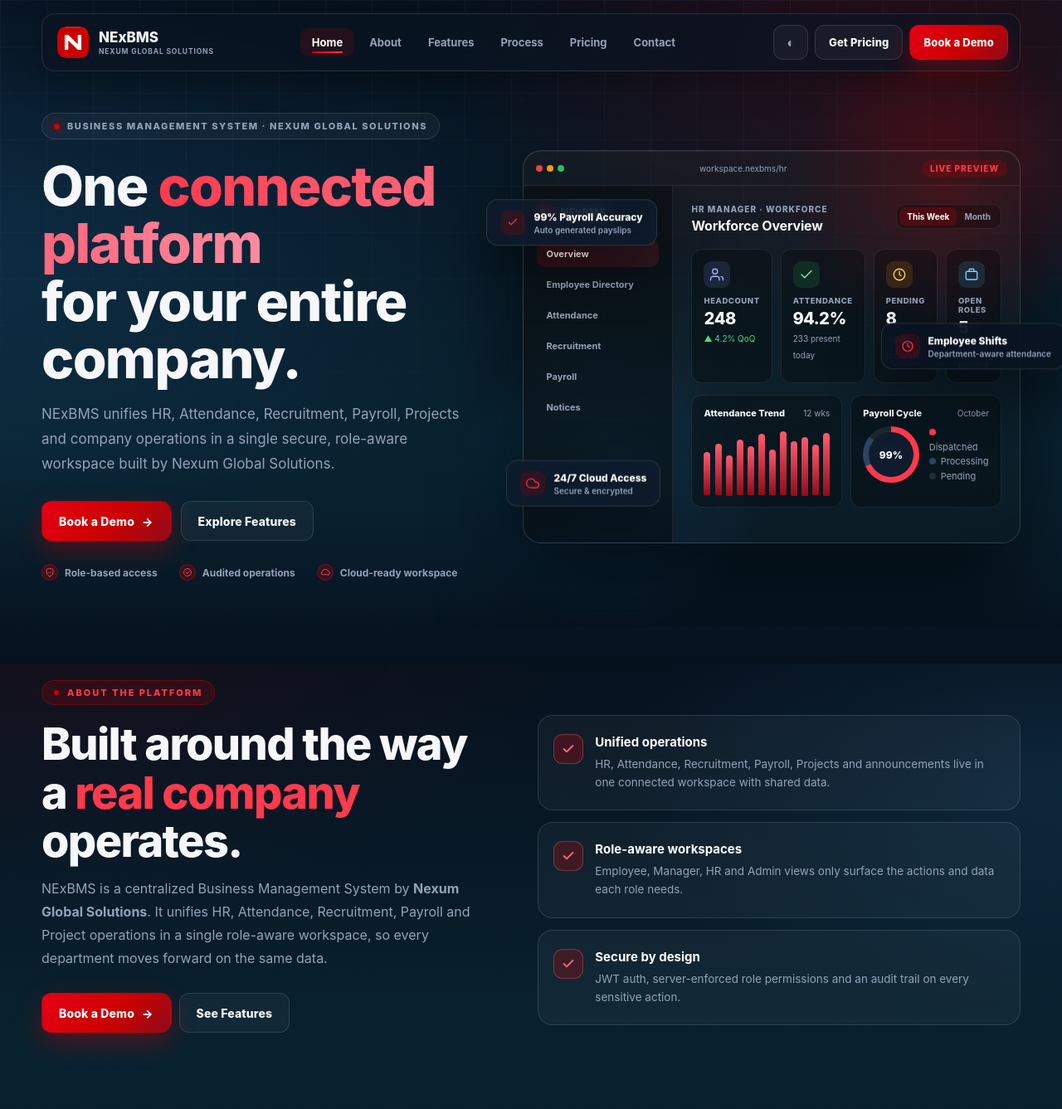
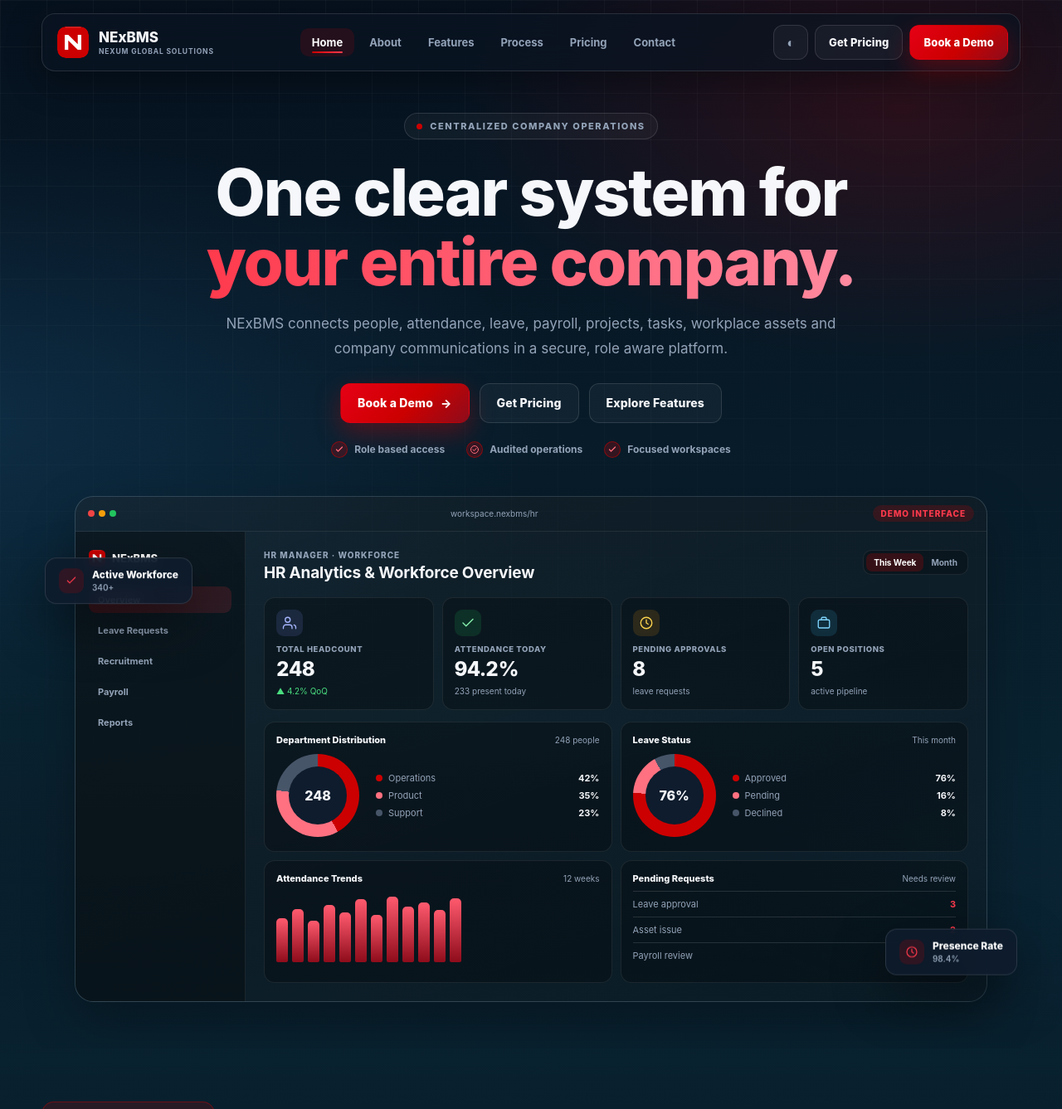
Before and after one commit to UmnaZainab/BMS-Landing-Page, a PHP site: page / in a window 1280 px wide. Shown: the top 1337 px of the page at 83% size. Run offline with PHP 8.4, Linux system fonts and the light colour scheme.

Commit message:
Restore centered hero, full width dashboard showcase, and clean geometric logo

```diff
--- a/index.html
+++ b/index.html
@@ -11,7 +11,7 @@
   <meta property="og:site_name" content="NExBMS">
   <meta property="og:url" content="https://nexbms.com/">
   <link rel="icon" type="image/svg+xml" href="./favicon.svg">
-  <link rel="stylesheet" href="./style.css?v=9">
+  <link rel="stylesheet" href="./style.css?v=10">
 </head>
 <body data-page="home">
 
@@ -25,36 +25,30 @@
     <section class="hero" id="home">
       <div class="container hero-inner">
         <div class="hero-copy">
-          <span class="eyebrow">Business Management System · Nexum Global Solutions</span>
-          <h1>One <span class="gradient-text">connected platform</span><br>for your entire <span class="flip" id="flipWord">company<span class="flip-dot">.</span></span></h1>
-          <p>NExBMS unifies HR, Attendance, Recruitment, Payroll, Projects and company operations in a single secure, role-aware workspace built by Nexum Global Solutions.</p>
+          <span class="eyebrow">Centralized Company Operations</span>
+          <h1>One clear system for<br><span class="gradient-text">your entire company.</span></h1>
+          <p>NExBMS connects people, attendance, leave, payroll, projects, tasks, workplace assets and company communications in a secure, role aware platform.</p>
           <div class="hero-actions">
             <a class="btn btn-primary" href="https://calendly.com/nexumglobalsolutions" target="_blank" rel="noopener noreferrer">Book a Demo <span>→</span></a>
+            <a class="btn btn-ghost" href="#pricing">Get Pricing</a>
             <a class="btn btn-ghost" href="#features">Explore Features</a>
           </div>
           <div class="trust">
-            <span><span class="trust-icon" aria-hidden="true"><svg viewBox="0 0 24 24" fill="none" stroke="currentColor" stroke-width="2" stroke-linecap="round" stroke-linejoin="round"><path d="M12 22s8-4 8-10V5l-8-3-8 3v7c0 6 8 10 8 10Z"/><path d="m9 12 2 2 4-4"/></svg></span>Role-based access</span>
+            <span><span class="trust-icon" aria-hidden="true"><svg viewBox="0 0 24 24" fill="none" stroke="currentColor" stroke-width="2.5" stroke-linecap="round" stroke-linejoin="round"><path d="m5 12 4 4L19 6"/></svg></span>Role based access</span>
             <span><span class="trust-icon" aria-hidden="true"><svg viewBox="0 0 24 24" fill="none" stroke="currentColor" stroke-width="2" stroke-linecap="round" stroke-linejoin="round"><circle cx="12" cy="12" r="9"/><path d="m8 12 3 3 5-6"/></svg></span>Audited operations</span>
-            <span><span class="trust-icon" aria-hidden="true"><svg viewBox="0 0 24 24" fill="none" stroke="currentColor" stroke-width="2" stroke-linecap="round" stroke-linejoin="round"><path d="M20 17.5a4.5 4.5 0 0 0-1.5-8.74A7 7 0 0 0 5.2 10.5 3.5 3.5 0 0 0 6.5 17.5H20Z"/></svg></span>Cloud-ready workspace</span>
+            <span><span class="trust-icon" aria-hidden="true"><svg viewBox="0 0 24 24" fill="none" stroke="currentColor" stroke-width="2.5" stroke-linecap="round" stroke-linejoin="round"><path d="m5 12 4 4L19 6"/></svg></span>Focused workspaces</span>
           </div>
         </div>
 
         <div class="hero-preview">
-          <span class="orb a"></span>
-          <span class="orb b"></span>
-
           <div class="metric-pills">
             <div class="pill one">
               <span class="pill-ic"><svg viewBox="0 0 24 24" fill="none" stroke="currentColor" stroke-width="1.8" stroke-linecap="round" stroke-linejoin="round"><path d="m5 12 4 4L19 6"/></svg></span>
-              <div>99% Payroll Accuracy<small>Auto generated payslips</small></div>
-            </div>
-            <div class="pill two">
-              <span class="pill-ic"><svg viewBox="0 0 24 24" fill="none" stroke="currentColor" stroke-width="1.8" stroke-linecap="round" stroke-linejoin="round"><circle cx="12" cy="12" r="9"/><path d="M12 7v5l3 2"/></svg></span>
-              <div>Employee Shifts<small>Department-aware attendance</small></div>
+              <div>Active Workforce<small>340+</small></div>
             </div>
             <div class="pill three">
-              <span class="pill-ic"><svg viewBox="0 0 24 24" fill="none" stroke="currentColor" stroke-width="1.8" stroke-linecap="round" stroke-linejoin="round"><path d="M18 10h-1.26A8 8 0 1 0 9 20h9a5 5 0 0 0 0-10Z"/></svg></span>
-              <div>24/7 Cloud Access<small>Secure &amp; encrypted</small></div>
+              <span class="pill-ic"><svg viewBox="0 0 24 24" fill="none" stroke="currentColor" stroke-width="1.8" stroke-linecap="round" stroke-linejoin="round"><circle cx="12" cy="12" r="9"/><path d="M12 7v5l3 2"/></svg></span>
+              <div>Presence Rate<small>98.4%</small></div>
             </div>
           </div>
 
@@ -62,71 +56,69 @@
             <div class="browser">
               <span class="dots"><i></i><i></i><i></i></span>
               <span>workspace.nexbms/hr</span>
-              <span class="demo-tag">LIVE PREVIEW</span>
+              <span class="demo-tag">DEMO INTERFACE</span>
             </div>
             <div class="app">
               <aside class="sidebar">
                 <div class="side-brand"><svg viewBox="0 0 38 38" width="20" height="20" aria-hidden="true"><rect width="38" height="38" rx="10" fill="#CC0000"/><path d="M10 1h18" stroke="#FFFFFF" stroke-opacity=".22" stroke-linecap="round"/><path d="M9 28V10h4.3l11.4 11.3V10H29v18h-4.3L13.3 16.7V28Z" fill="#FFFFFF"/><path d="M15 10h2.4l2.8 2.8h-2.4Z" fill="#CC0000"/></svg>NExBMS</div>
                 <div class="side-item active">Overview</div>
-                <div class="side-item">Employee Directory</div>
-                <div class="side-item">Attendance</div>
+                <div class="side-item">Leave Requests</div>
                 <div class="side-item">Recruitment</div>
                 <div class="side-item">Payroll</div>
-                <div class="side-item">Notices</div>
+                <div class="side-item">Reports</div>
               </aside>
               <div class="app-main">
                 <div class="hd-head">
                   <div>
                     <small>HR MANAGER · WORKFORCE</small>
-                    <h3>Workforce Overview</h3>
+                    <h3>HR Analytics &amp; Workforce Overview</h3>
                   </div>
                   <div class="hd-seg"><span class="on">This Week</span><span>Month</span></div>
                 </div>
                 <div class="hd-kpis">
                   <div class="hd-kpi">
                     <span class="hd-ic indigo"><svg viewBox="0 0 24 24" fill="none" stroke="currentColor" stroke-width="1.8" stroke-linecap="round" stroke-linejoin="round"><path d="M16 21v-2a4 4 0 0 0-4-4H6a4 4 0 0 0-4 4v2"/><circle cx="9" cy="7" r="4"/><path d="M22 21v-2a4 4 0 0 0-3-3.87"/></svg></span>
-                    <small>Headcount</small>
+                    <small>Total Headcount</small>
                     <strong><span data-to="248">0</span></strong>
                     <em class="up">▲ 4.2% QoQ</em>
                   </div>
                   <div class="hd-kpi">
                     <span class="hd-ic emerald"><svg viewBox="0 0 24 24" fill="none" stroke="currentColor" stroke-width="1.8" stroke-linecap="round" stroke-linejoin="round"><path d="M20 6 9 17l-5-5"/></svg></span>
-                    <small>Attendance</small>
+                    <small>Attendance Today</small>
                     <strong><span data-to="94.2" data-dec="1">0</span>%</strong>
                     <em>233 present today</em>
                   </div>
                   <div class="hd-kpi">
                     <span class="hd-ic amber"><svg viewBox="0 0 24 24" fill="none" stroke="currentColor" stroke-width="1.8" stroke-linecap="round" stroke-linejoin="round"><circle cx="12" cy="12" r="9"/><path d="M12 7v5l3 2"/></svg></span>
-                    <small>Pending</small>
+                    <small>Pending Approvals</small>
                     <strong><span data-to="8">0</span></strong>
                     <em>leave requests</em>
                   </div>
                   <div class="hd-kpi">
                     <span class="hd-ic sky"><svg viewBox="0 0 24 24" fill="none" stroke="currentColor" stroke-width="1.8" stroke-linecap="round" stroke-linejoin="round"><rect x="3" y="7" width="18" height="13" rx="2"/><path d="M8 7V5a2 2 0 0 1 2-2h4a2 2 0 0 1 2 2v2"/></svg></span>
-                    <small>Open Roles</small>
+                    <small>Open Positions</small>
                     <strong><span data-to="5">0</span></strong>
                     <em>active pipeline</em>
                   </div>
                 </div>
                 <div class="hd-grid">
                   <div class="hd-card">
-                    <div class="hd-card-h"><b>Attendance Trend</b><span style="color:var(--muted);font-size:10px">12 wks</span></div>
-                    <div class="hd-chart">
-                      <i style="height:62%"></i><i style="height:74%"></i><i style="height:58%"></i><i style="height:80%"></i><i style="height:70%"></i><i style="height:88%"></i><i style="height:66%"></i><i style="height:92%"></i><i style="height:78%"></i><i style="height:84%"></i><i style="height:73%"></i><i style="height:90%"></i>
-                    </div>
+                    <div class="hd-card-h"><b>Department Distribution</b><span>248 people</span></div>
+                    <div class="donut-row"><div class="donut department"><span>248</span></div><ul><li><i></i>Operations <b>42%</b></li><li><i></i>Product <b>35%</b></li><li><i></i>Support <b>23%</b></li></ul></div>
                   </div>
                   <div class="hd-card">
-                    <div class="hd-card-h"><b>Payroll Cycle</b><span style="color:var(--muted);font-size:10px">October</span></div>
-                    <div style="display:flex;align-items:center;gap:12px;margin-top:6px">
-                      <div style="width:68px;height:68px;border-radius:50%;background:conic-gradient(var(--primary-2) 0 68%,#2e4360 68% 86%,rgba(255,255,255,.08) 86% 100%);display:grid;place-items:center">
-                        <div style="width:54px;height:54px;border-radius:50%;background:#0E1C2D;display:grid;place-items:center;color:#fff;font-weight:800;font-size:12px">99%</div>
-                      </div>
-                      <div style="font-size:11px;color:var(--muted);line-height:1.6">
-                        <div><span style="display:inline-block;width:8px;height:8px;border-radius:50%;background:var(--primary-2);margin-right:6px"></span>Dispatched</div>
-                        <div><span style="display:inline-block;width:8px;height:8px;border-radius:50%;background:#2e4360;margin-right:6px"></span>Processing</div>
-                        <div><span style="display:inline-block;width:8px;height:8px;border-radius:50%;background:rgba(255,255,255,.1);margin-right:6px"></span>Pending</div>
-                      </div>
-                    </div>
+                    <div class="hd-card-h"><b>Leave Status</b><span>This month</span></div>
+                    <div class="donut-row"><div class="donut leave"><span>76%</span></div><ul><li><i></i>Approved <b>76%</b></li><li><i></i>Pending <b>16%</b></li><li><i></i>Declined <b>8%</b></li></ul></div>
+                  </div>
+                  <div class="hd-card">
+                    <div class="hd-card-h"><b>Attendance Trends</b><span>12 weeks</span></div>
+                    <div class="hd-chart"><i style="height:62%"></i><i style="height:74%"></i><i style="height:58%"></i><i style="height:80%"></i><i style="height:70%"></i><i style="height:88%"></i><i style="height:66%"></i><i style="height:92%"></i><i style="height:78%"></i><i style="height:84%"></i><i style="height:73%"></i><i style="height:90%"></i></div>
+                  </div>
+                  <div class="hd-card">
+                    <div class="hd-card-h"><b>Pending Requests</b><span>Needs review</span></div>
+                    <div class="request-row"><span>Leave approval</span><b>3</b></div>
+                    <div class="request-row"><span>Asset issue</span><b>2</b></div>
+                    <div class="request-row"><span>Payroll review</span><b>3</b></div>
                   </div>
                 </div>
               </div>
@@ -268,6 +260,21 @@
     </section>
 
 
+    <section class="section insights" id="insights">
+      <div class="container">
+        <div class="section-head center reveal">
+          <span class="kicker">Insights &amp; Guides</span>
+          <h2>Ideas for <span class="highlight">better operations.</span></h2>
+          <p>Playbooks, trends and practical guides on running people and operations at scale.</p>
+        </div>
+        <div class="insights-grid">
+          <article class="insight-card reveal"><span class="insight-type">Workforce</span><h3>The Future of Hybrid Workforce Management</h3><p>Bring attendance, communication and flexible team routines into one clear workflow.</p></article>
+          <article class="insight-card reveal"><span class="insight-type">Payroll</span><h3>Automating Payroll Compliance</h3><p>Use consistent records, transparent approvals and accurate payslips for every cycle.</p></article>
+          <article class="insight-card reveal"><span class="insight-type">Security</span><h3>Role Based Access Done Right</h3><p>Give each person the tools they need while protecting sensitive company data.</p></article>
+        </div>
+      </div>
+    </section>
+
     <!-- =========================================================
          CONTACT  (contact.js reads #contactForm with these IDs)
          ========================================================= -->
@@ -318,6 +325,6 @@
 
   <script src="./pricing.js?v=202" defer></script>
   <script src="./contact.js?v=200" defer></script>
-  <script src="./common.js?v=8" defer></script>
+  <script src="./common.js?v=9" defer></script>
 </body>
 </html>
--- a/style.css
+++ b/style.css
@@ -699,4 +699,73 @@ footer{position:relative;margin-top:0;background:var(--bg-2);border-top:1px soli
 [data-theme="light"] .footer-legal-links a{color:#93A3B8}
 [data-theme="light"] .footer-legal-links a:hover{color:var(--primary-2)}
 
-/* Hero live-preview card stays dark (product dashboard mockup). No override. */
+/* Centered editorial hero and dashboard showcase */
+.hero-inner{display:flex;flex-direction:column;gap:46px;align-items:center}
+.hero-copy{width:100%;max-width:940px;text-align:center}
+.hero-copy .eyebrow{justify-content:center;animation:none}
+.hero-copy .eyebrow::before{box-shadow:none}
+.hero-copy h1{font-size:clamp(44px,6.5vw,78px);line-height:1.08;animation:none}
+[data-theme="light"] .hero-copy .gradient-text{background-image:linear-gradient(90deg,#B91C1C,#7F1D1D)}
+.hero-copy>p{max-width:750px;margin:0 auto 26px;animation:none}
+.hero-actions{justify-content:center;margin-bottom:22px;animation:none}
+.trust{justify-content:center;animation:none}
+.trust-icon{color:#FF6B7A}
+.hero-preview{width:min(1100px,100%);animation:none}
+.hero-card{box-shadow:0 24px 62px rgba(0,0,0,.28)}
+.app{grid-template-columns:205px minmax(0,1fr);min-height:0}
+.app-main{min-width:0}
+.hd-head h3{font-size:19px}
+.hd-kpi strong{font-size:24px}
+.hd-grid{grid-template-columns:repeat(2,minmax(0,1fr))}
+.hd-card{min-height:148px}
+.hd-card-h span{color:var(--muted);font-size:10px}
+.hd-chart{height:86px}
+.donut-row{display:flex;align-items:center;gap:20px;min-height:105px}
+.donut{width:100px;height:100px;flex:none;border-radius:50%;display:grid;place-items:center;background:conic-gradient(#CC0000 0 42%,#FF7180 42% 77%,#475569 77% 100%)}
+.donut.leave{background:conic-gradient(#CC0000 0 76%,#FF7180 76% 92%,#475569 92% 100%)}
+.donut span{width:70px;height:70px;border-radius:50%;display:grid;place-items:center;background:var(--surface);color:var(--ink);font-size:16px;font-weight:800}
+.donut-row ul{list-style:none;padding:0;margin:0;flex:1;min-width:0}
+.donut-row li{display:flex;align-items:center;gap:7px;margin:7px 0;color:var(--muted);font-size:11px}
+.donut-row li i{width:8px;height:8px;flex:none;border-radius:50%;background:#CC0000}
+.donut-row li:nth-child(2) i{background:#FF7180}
+.donut-row li:nth-child(3) i{background:#475569}
+.donut-row li b{margin-left:auto;color:var(--ink)}
+.request-row{display:flex;justify-content:space-between;align-items:center;gap:12px;padding:8px 0;border-top:1px solid var(--line-2);color:var(--muted);font-size:11px}
+.request-row b{color:var(--primary-2)}
+.pill.one{top:75px;left:-36px}
+.pill.three{right:-36px;left:auto;bottom:28px}
+.insights{background:linear-gradient(180deg,transparent,color-mix(in srgb,var(--primary) 5%,transparent))}
+.insights-grid{display:grid;grid-template-columns:repeat(3,minmax(0,1fr));gap:18px}
+.insight-card{padding:26px;border-radius:18px;border:1px solid var(--line-2);background:var(--surface);box-shadow:var(--shadow)}
+.insight-type{display:inline-block;margin-bottom:18px;color:var(--primary-2);font-size:11px;font-weight:800;letter-spacing:.12em;text-transform:uppercase}
+.insight-card h3{margin:0 0 12px;font-size:19px;line-height:1.3}
+.insight-card p{margin:0;color:var(--muted);font-size:13px;line-height:1.65}
+[data-theme="light"] .insight-card{background:#fff;border-color:#CBD5E1;box-shadow:0 10px 30px rgba(11,22,38,.06)}
+[data-theme="light"] .insight-card h3,[data-theme="light"] .donut span,[data-theme="light"] .donut-row li b{color:#0B1526}
+[data-theme="light"] .insight-card p,[data-theme="light"] .request-row,[data-theme="light"] .donut-row li{color:#475569}
+[data-theme="light"] .insight-type,[data-theme="light"] .request-row b{color:#B91C1C}
+[data-theme="light"] .donut span{background:#fff}
+[data-theme="light"] .request-row{border-color:#CBD5E1}
+@media(max-width:920px){
+  .hero-inner{gap:34px}
+  .app{grid-template-columns:165px minmax(0,1fr)}
+  .insights-grid{grid-template-columns:repeat(2,minmax(0,1fr))}
+  .pill.one{left:12px}.pill.three{right:12px;left:auto}
+}
+@media(max-width:620px){
+  .hero-copy h1{font-size:clamp(35px,10vw,52px)}
+  .hero-actions{align-items:stretch}
+  .trust{gap:12px 18px}
+  .metric-pills{position:static;display:flex;justify-content:center;gap:8px;margin-bottom:12px}
+  .pill,.pill.one,.pill.three{position:static;animation:none;padding:8px;font-size:10px}
+  .pill .pill-ic{display:none}
+  .app{grid-template-columns:1fr}
+  .sidebar{display:flex;align-items:center;gap:4px;overflow-x:auto;padding:12px;border-right:0;border-bottom:1px solid var(--line-2)}
+  .side-brand{margin:0 10px 0 0;white-space:nowrap}
+  .side-item{white-space:nowrap;margin:0;padding:7px}
+  .app-main{padding:12px}
+  .hd-grid{grid-template-columns:1fr}
+  .hd-kpi{padding:10px}
+  .hd-kpi strong{font-size:19px}
+  .insights-grid{grid-template-columns:1fr}
+}
```
Also changed, not shown: common.js (+0 -18 lines).
